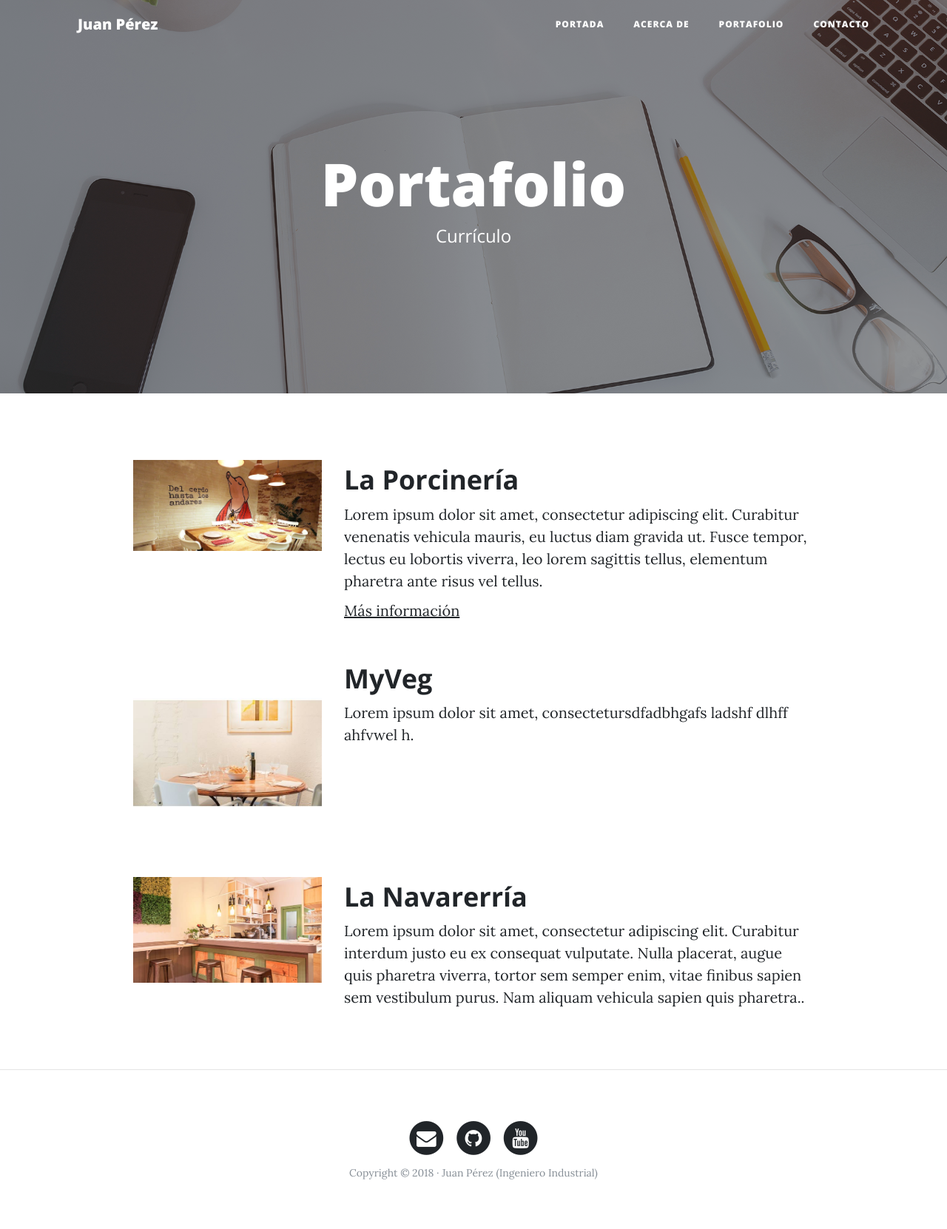
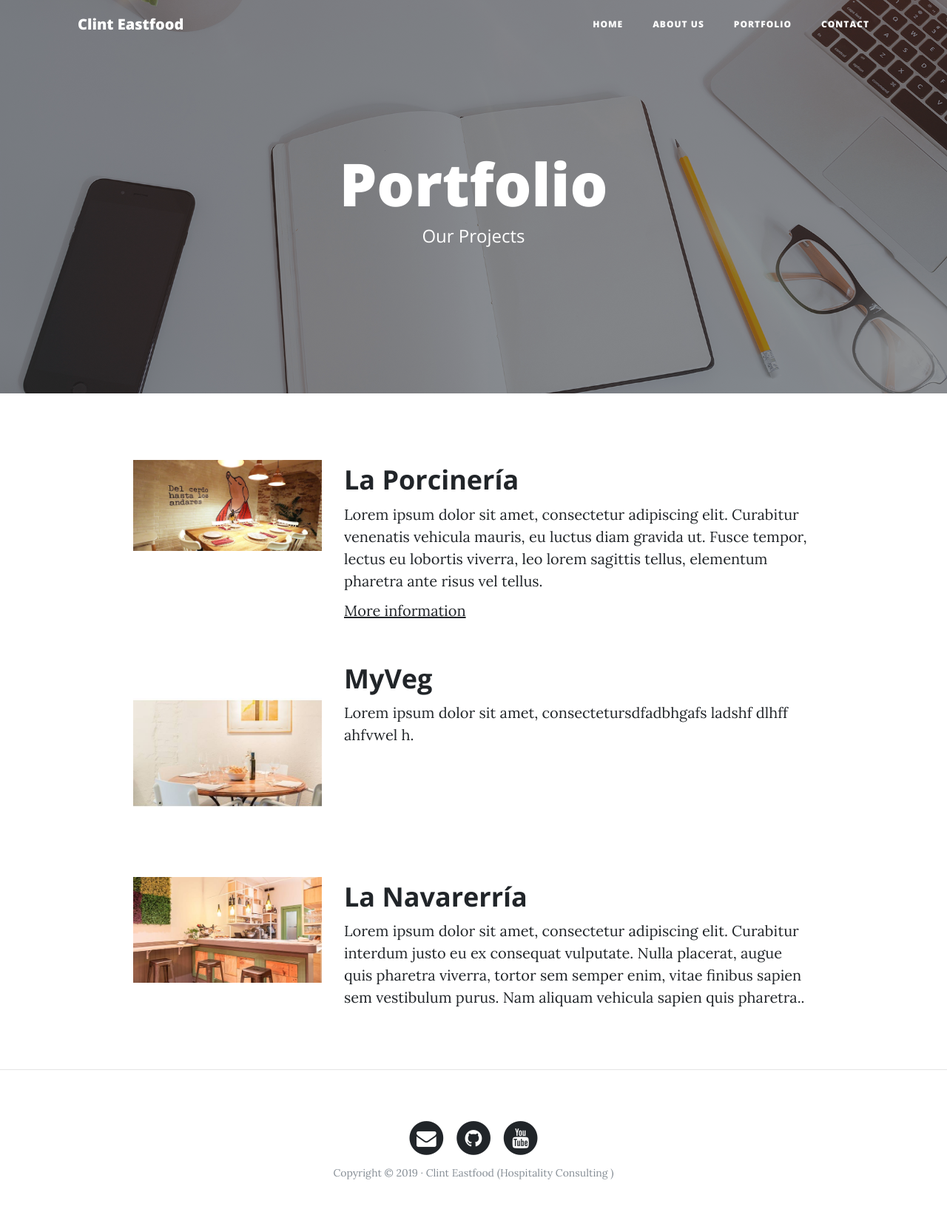
Before and after one commit to OmarMontero/personalweb, a Django app: page /portfolio/ in a window 1280 px wide. Shown: the whole page at 74% size. Run offline with Django 3.2, Linux system fonts and the light colour scheme; data comes from the database, SQL or seed files in the repository; both versions use the stored data as it was after the commit; some libraries are stand-ins or nearby versions.

Commit message:
last commit.Caché and portfolio updates

```diff
--- a/core/templates/core/base.html
+++ b/core/templates/core/base.html
@@ -6,7 +6,7 @@
     <meta charset="utf-8">
     <meta name="viewport" content="width=device-width, initial-scale=1, shrink-to-fit=no">
 
-    <title>{% block title %}{% endblock %}  | Omar Montero</title>
+    <title>{% block title %}{% endblock %}  | Clint Eastfood</title>
 
     <!-- Estilos y fuentes del template  -->
     {% load static %}
@@ -23,7 +23,7 @@
     <!-- Navegación -->
     <nav class="navbar navbar-expand-lg navbar-light fixed-top" id="mainNav">
       <div class="container">
-        <a class="navbar-brand" href="{% url 'home'%}">Juan Pérez</a>
+        <a class="navbar-brand" href="{% url 'home'%}">Clint Eastfood</a>
         <button class="navbar-toggler navbar-toggler-right" type="button" data-toggle="collapse" data-target="#navbarResponsive" aria-controls="navbarResponsive" aria-expanded="false" aria-label="Toggle navigation">
           Menú
           <i class="fa fa-bars"></i>
@@ -31,16 +31,16 @@
         <div class="collapse navbar-collapse" id="navbarResponsive">
           <ul class="navbar-nav ml-auto">
             <li class="nav-item">
-              <a class="nav-link" href="{% url 'home'%}">Portada</a>
+              <a class="nav-link" href="{% url 'home'%}">Home</a>
             </li>
             <li class="nav-item">
-              <a class="nav-link" href="{% url 'about'%}">Acerca de</a>
+              <a class="nav-link" href="{% url 'about'%}">About us</a>
             </li>
             <li class="nav-item">
-              <a class="nav-link" href="{% url 'portfolio'%}">Portafolio</a>
+              <a class="nav-link" href="{% url 'portfolio'%}">Portfolio</a>
             </li>
             <li class="nav-item">
-              <a class="nav-link" href="{% url 'contact'%}">Contacto</a>
+              <a class="nav-link" href="{% url 'contact'%}">Contact</a>
             </li>
           </ul>
         </div>
@@ -62,10 +62,10 @@
     </header>
 
 
-<!--contenido-->
-    <div class="container">
-      {% block content %}{% endblock %}
-    </div>
+    <!--contenido-->
+      <div class="container">
+        {% block content %}{% endblock %}
+      </div>
 
     {% if request.path != "/" %}<hr>{% endif %}
 
@@ -101,7 +101,7 @@
                 </a>
               </li>
             </ul>
-            <p class="copyright text-muted">Copyright &copy; 2018 · Juan Pérez (Ingeniero Industrial) </p>
+            <p class="copyright text-muted">Copyright &copy; 2019 · Clint Eastfood (Hospitality Consulting ) </p>
           </div>
         </div>
       </div>
--- a/core/templates/core/home.html
+++ b/core/templates/core/home.html
@@ -1,12 +1,12 @@
 {% extends 'core/base.html'%}
 
-{% block title %}Portada{% endblock %}
+{% block title %}Home{% endblock %}
 
 {% block background %} {% load static %}{% static 'core/img/home-bg.jpg' %}{% endblock %}
 
 {% block headers %}
-<h1>Omar Montero</h1>
-<span class="subheading">Asesor para la hostelería</span>
+<h1>Clint Eastfood</h1>
+<span class="subheading">Hospitality Consulting</span>
 {% endblock %}
 
 {% block content %}
--- a/portfolio/admin.py
+++ b/portfolio/admin.py
@@ -1,6 +1,8 @@
 from django.contrib import admin
 
 from .models import Project
+
+
 # Register your models here.
 class ProjectAdmin(admin.ModelAdmin):
     readonly_fields = ('created', 'updated')
--- a/portfolio/apps.py
+++ b/portfolio/apps.py
@@ -3,4 +3,4 @@ from django.apps import AppConfig
 
 class PortfolioConfig(AppConfig):
     name = 'portfolio'
-    verbose_name = 'Portafolio'
+    verbose_name = 'Portfolio'
--- a/portfolio/models.py
+++ b/portfolio/models.py
@@ -2,16 +2,16 @@ from django.db import models
 
 # Create your models here.
 class Project(models.Model):
-    title= models.CharField(max_length=200, verbose_name = "Título")
-    description= models.TextField(verbose_name = "Descripción")
-    image= models.ImageField(verbose_name = "Imagen", upload_to = "projects")
-    link= models.URLField(verbose_name = "Dirección Web", null=True, blank=True)
-    created= models.DateTimeField(auto_now_add=True, verbose_name = "Fecha de creación")
-    updated= models.DateTimeField(auto_now=True, verbose_name = "Fecha de edición")
+    title= models.CharField(max_length=200, verbose_name = "Title")
+    description= models.TextField(verbose_name = "description")
+    image= models.ImageField(verbose_name = "image", upload_to = "projects")
+    link= models.URLField(verbose_name = "Web Address", null=True, blank=True)
+    created= models.DateTimeField(auto_now_add=True, verbose_name = "Creation date")
+    updated= models.DateTimeField(auto_now=True, verbose_name = "Edition date")
 
     class Meta:
-        verbose_name = "proyecto"
-        verbose_name_plural = "proyectos"
+        verbose_name = "proyect"
+        verbose_name_plural = "proyects"
         ordering = ["-created"]
 
     def __str__(self):
--- a/portfolio/templates/portfolio/portfolio.html
+++ b/portfolio/templates/portfolio/portfolio.html
@@ -1,17 +1,17 @@
 {% extends 'core/base.html'%}
 
-{% block title %}Portafolio{% endblock %}
+{% block title %}Portfolio{% endblock %}
 
 {% block background %} {% load static %}{% static 'core/img/portfolio-bg.jpg' %}{% endblock %}
 
 {% block headers %}
-<h1>Portafolio</h1>
-<span class="subheading">Currículo</span>
+<h1>Portfolio</h1>
+<span class="subheading">Our Projects</span>
 {% endblock %}
 
 
 {% block content %}
-		{% for project in projects %}
+	{% for project in projects %}
 		<!-- Proyecto -->
 		<div class="row project">
 			<div class="col-lg-3 col-md-4 offset-lg-1">
@@ -21,9 +21,9 @@
 				<h2 class="section-heading title">{{project.title}}</h2>
 				<p>{{project.description}}</p>
 				{% if project.link %}
-				<p><a href="{{project.link}}">Más información</a></p>
+				<p><a href="{{project.link}}">More information</a></p>
 				{% endif %}
 			</div>
 		</div>
-		{% endfor %}
+	{% endfor %}
 {% endblock %}
--- a/webpersonal_Omar/settings.py
+++ b/webpersonal_Omar/settings.py
@@ -38,7 +38,7 @@ INSTALLED_APPS = [
     'django.contrib.messages',
     'django.contrib.staticfiles',
     'core',
-    'portfolio.apps.PortfolioConfig',
+    'portfolio',
 ]
 
 MIDDLEWARE = [
@@ -105,7 +105,7 @@ AUTH_PASSWORD_VALIDATORS = [
 # Internationalization
 # https://docs.djangoproject.com/en/2.0/topics/i18n/
 
-LANGUAGE_CODE = 'es'
+LANGUAGE_CODE = 'en'
 
 TIME_ZONE = 'UTC'
 
--- a/webpersonal_Omar/urls.py
+++ b/webpersonal_Omar/urls.py
@@ -25,7 +25,7 @@ urlpatterns = [
     path('about-me/', core_views.about, name="about"),
     path('portfolio/', portfolio_views.portfolio, name="portfolio"),
     path('contact/', core_views.contact, name="contact"),
-    path('admin/', admin.site.urls),
+    path('opensesame/', admin.site.urls),
 ]
 
 if settings.DEBUG:
```
Also changed, not shown: core/templates/core/about.html (+4 -4 lines), core/templates/core/contact.html (+5 -5 lines), db.sqlite3, media/projects/la-porcineria.jpg (added), media/projects/lanavarreria.jpg (added), media/projects/myveg.jpg (added), portfolio/migrations/0003_auto_20210523_2314.py (added).
